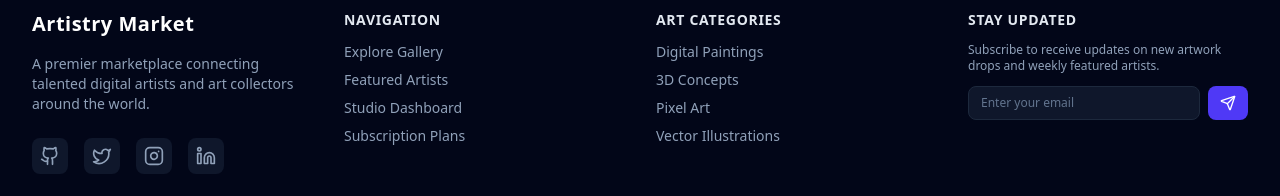
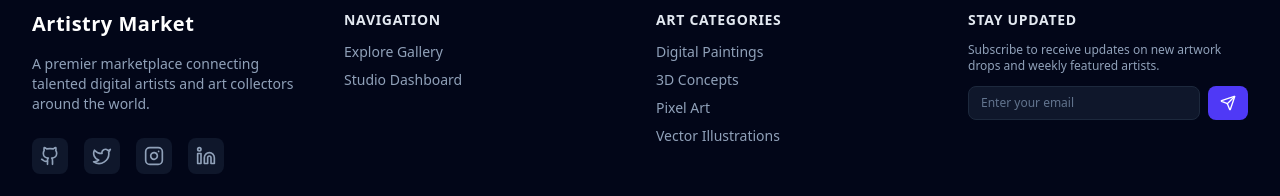
Before and after one commit to shahriarahmed02/arthub-client, a Next.js app: page / in a window 1280 px wide. Shown: the part 1772-1968 px from the top of the page. Built offline with nearby package versions, Linux system fonts and the light colour scheme; no server answers.

Commit message:
Fix invalid footer links to resolve 404 errors

```diff
--- a/src/components/Footer.jsx
+++ b/src/components/Footer.jsx
@@ -151,18 +151,8 @@ export default function Footer() {
               </Link>
             </li>
             <li>
-              <Link href="/artists" className="hover:text-indigo-400 transition-colors">
-                Featured Artists
-              </Link>
-            </li>
-            <li>
-              <Link href="/dashboard" className="hover:text-indigo-400 transition-colors">
+              <Link href="/dashboard/artist" className="hover:text-indigo-400 transition-colors">
                 Studio Dashboard
-              </Link>
-            </li>
-            <li>
-              <Link href="/pricing" className="hover:text-indigo-400 transition-colors">
-                Subscription Plans
               </Link>
             </li>
           </ul>
```
